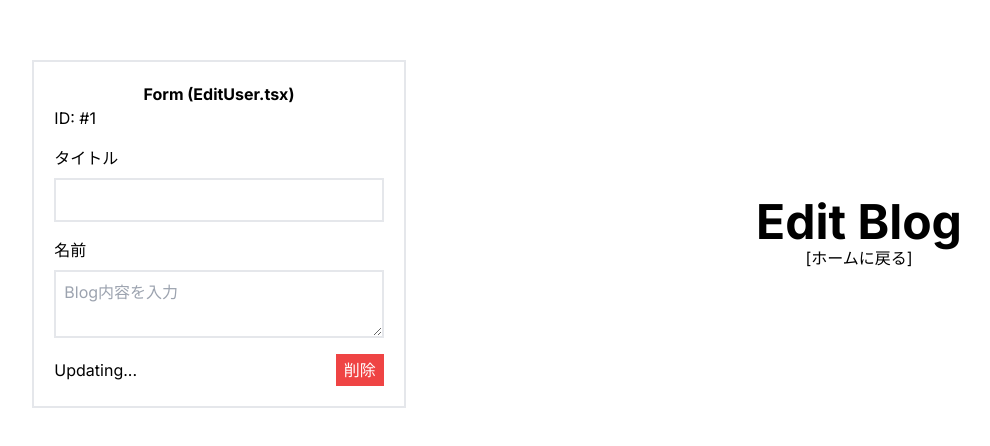
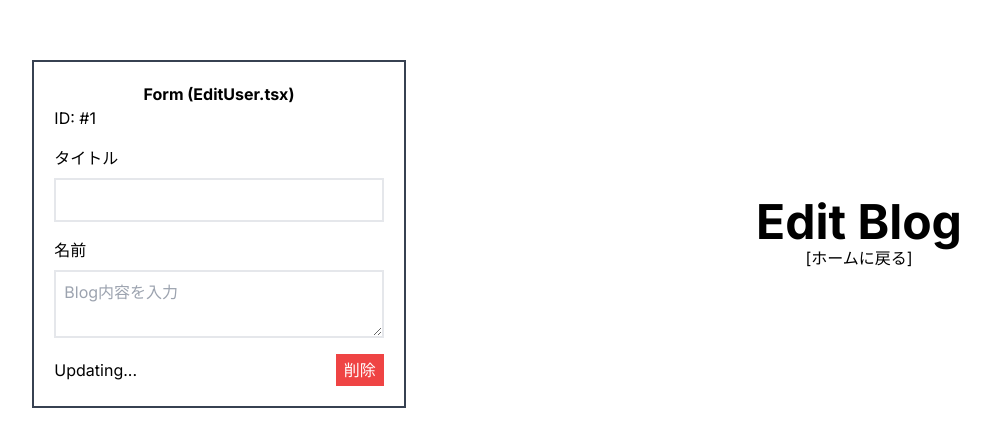
Before and after one commit to shunpei12345321/blog-2, a Next.js app: page /user/edit/1 in a window 1280 px wide. Shown: the part 166-612 px from the top of the page, without its empty margins (101-1091 px from the left). Built offline with nearby package versions, Linux system fonts and the light colour scheme; no server answers.

Commit message:
枠を変更しました

```diff
--- a/app/components/EditUser.tsx
+++ b/app/components/EditUser.tsx
@@ -56,8 +56,8 @@ const EditUser = () => {
 	};
 
 	return (
-		<div className="flex flex-col space-y-10 w-1/2 p-10 items-center">
-			<form className="border-2 w-2/3 p-5">
+		<div className="flex flex-col rounded-lg space-y-10 w-1/2 p-10 items-center">
+			<form className="border-2  border-gray-700 w-2/3 p-5">
 				<p className="text-center font-bold">Form (EditUser.tsx)</p>
 				<div className="mb-4">
 					<label htmlFor="id" className="mb-2">
--- a/app/components/NewUser.tsx
+++ b/app/components/NewUser.tsx
@@ -30,7 +30,7 @@ const NewUser = () => {
 
 	return (
 		<div className="flex flex-col space-y-10 w-1/2 p-10 items-center">
-			<form className="border-2 w-2/3 p-5">
+			<form className="border-2 border-gray-700 w-2/3 p-5">
 				<p className="text-center font-bold">Form (NewUser.tsx)</p>
 				<div className="flex flex-col mb-4">
 					<label htmlFor="name" className="mb-2">
```
